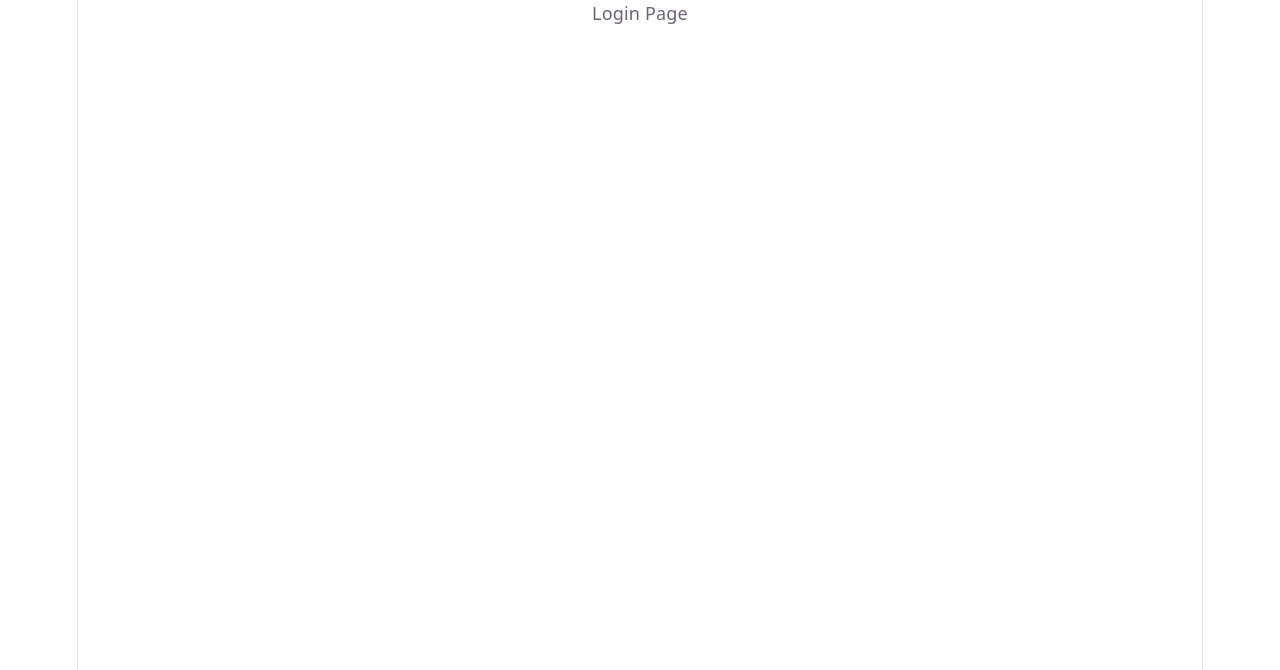
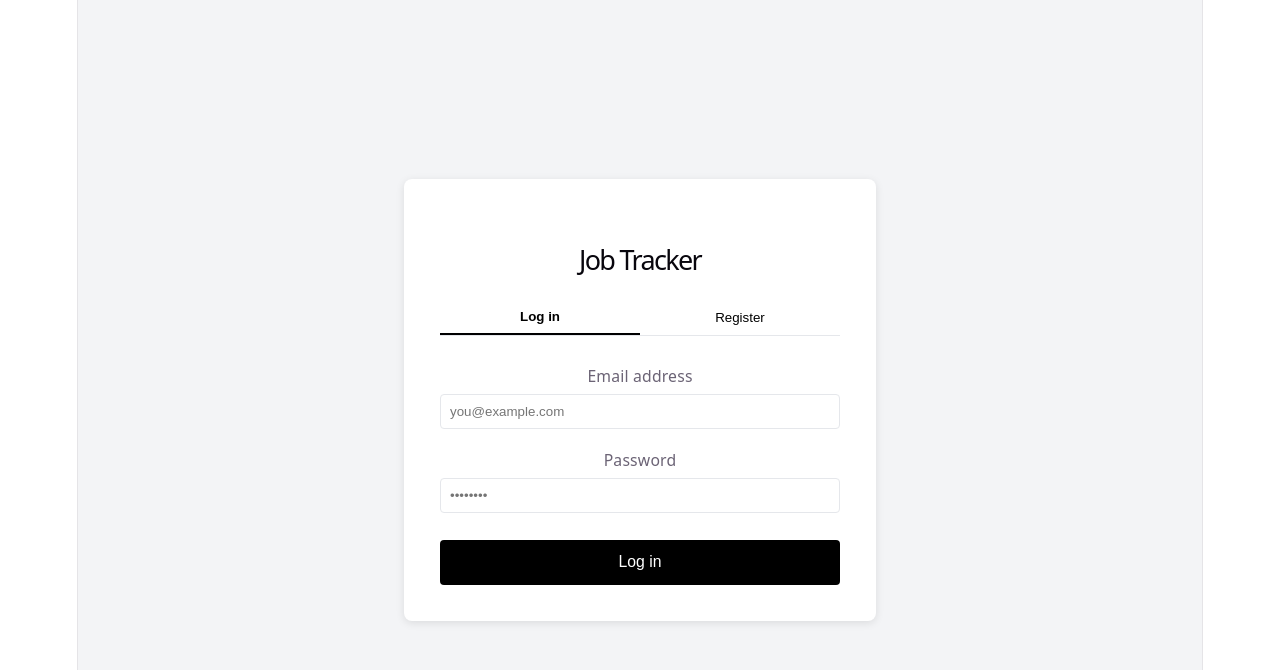
Before and after one commit to Matasem-h/job_application_tracker, a React app in the folder frontend/: page /login in a window 1280 px wide. Shown: the top 670 px of the page. Built offline with nearby package versions, Linux system fonts and the light colour scheme; the HTML template or start-up script is replaced by a standard one.

Commit message:
Update LoginPage.jsx

```diff
--- a/frontend/src/pages/LoginPage.jsx
+++ b/frontend/src/pages/LoginPage.jsx
@@ -1,6 +1,71 @@
-// This file contains the Login/Registeration page
+// This is the Log-In/Registeration page
+import { useState } from "react";
+import { useAuth } from "../context/AuthContext.jsx";
+import { useNavigate } from "react-router-dom";
 
+// Page elements
 const LoginPage = () => {
-    return <div>Login Page</div>
-}
+    const [isLogin, setIsLogin] = useState(true);
+    const [email, setEmail] = useState("");
+    const [password, setPassword] = useState("");
+    const [error, setError] = useState("");
+    const [loading, setLoading] = useState(false);
+    const { login, register } = useAuth();
+    const navigate = useNavigate();
+
+    const handleSubmit = async (e) => {
+    e.preventDefault();
+    setError("");
+    setLoading(true);
+    try {
+        if (isLogin) {
+            await login(email, password);
+        } else {
+            await register(email, password);
+        }
+        navigate("/");
+    } catch (err) {
+        setError(err.response?.data?.message || "Something went wrong.");
+    } finally {
+        setLoading(false);
+    }
+};
+    return (
+        <div style={{minHeight: "100vh", display: "flex", alignItems: "center", justifyContent: "center", backgroundColor: "#f3f4f6"}}>
+        <div style= {{backgroundColor: "white", padding: "2rem", borderRadius: "8px", width: "100%", maxWidth: "400px", boxShadow: "0 2px 8px rgba(0,0,0,0.1)"}}>
+        <h1 style={{textAlign: "center", marginBottom: "1.5rem", fontSize: "1.5rem"}}>Job Tracker</h1>
+
+        {/* Tab switcher */}
+        <div style={{ display: "flex", marginBottom: "1.5rem", borderBottom: "1px solid #e5e7eb" }}>
+          <button onClick={() => setIsLogin(true)} style={{ flex: 1, padding: "0.5rem", background: "none", border: "none", borderBottom: isLogin ? "2px solid black" : "none", fontWeight: isLogin ? "600" : "400", cursor: "pointer" }}>
+            Log in
+          </button>
+          <button onClick={() => setIsLogin(false)} style={{ flex: 1, padding: "0.5rem", background: "none", border: "none", borderBottom: !isLogin ? "2px solid black" : "none", fontWeight: !isLogin ? "600" : "400", cursor: "pointer" }}>
+            Register
+          </button>
+        </div>
+
+        {/* Error message */}
+        {error && <p style={{color: "red",marginBottom: "1rem", fontSize: "0.875rem" }}>{error}</p>}
+
+        {/* Form */}
+        <form onSubmit={handleSubmit}>
+          <div style={{ marginBottom: "1rem" }}>
+            <label style={{ display: "block", marginBottom: "0.25rem", fontSize: "0.875rem" }}>Email address</label>
+            <input type="email" value={email} onChange={(e) => setEmail(e.target.value)} required style={{ width: "100%", padding: "0.5rem", border: "1px solid #e5e7eb", borderRadius: "4px", boxSizing: "border-box" }} placeholder="you@example.com" />
+          </div>
+          <div style={{ marginBottom: "1.5rem" }}>
+            <label style={{ display: "block", marginBottom: "0.25rem", fontSize: "0.875rem" }}>Password</label>
+            <input type="password" value={password} onChange={(e) => setPassword(e.target.value)} required style={{ width: "100%", padding: "0.5rem", border: "1px solid #e5e7eb", borderRadius: "4px", boxSizing: "border-box" }} placeholder="••••••••" />
+          </div>
+          <button type="submit" disabled={loading} style={{ width: "100%", padding: "0.75rem", backgroundColor: "black", color: "white", border: "none", borderRadius: "4px", cursor: loading ? "not-allowed" : "pointer", fontSize: "0.875rem" }}>
+            {loading ? "Please wait..." : isLogin ? "Log in" : "Create account"}
+          </button>
+        </form>
+
+     </div>
+     </div>
+    )
+};
+
 export default LoginPage;
```
